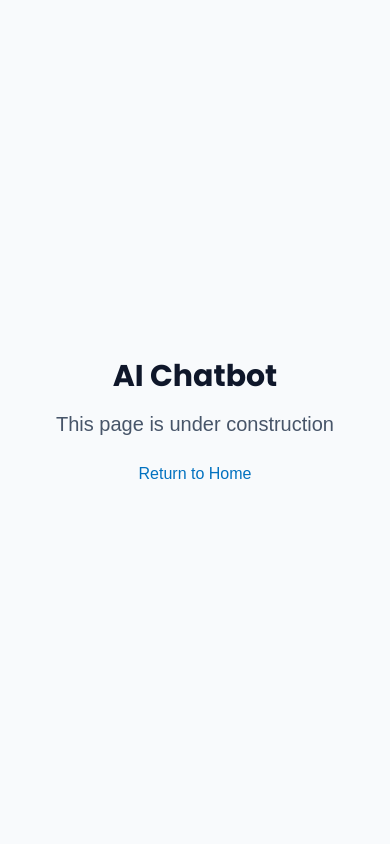
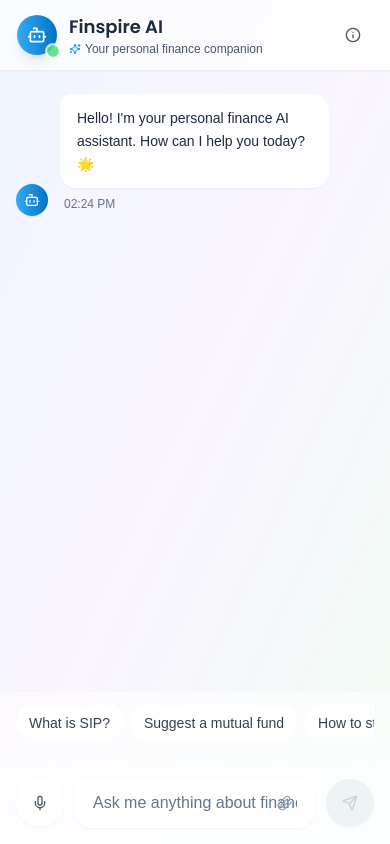
Before and after one commit to BANSHIDHARTech/finspire-genai-hub, a React (Vite) app: page /chatbot in a window 390 px wide. Built offline with nearby package versions, Linux system fonts and the light colour scheme.

Commit message:
feat: Enhance chatbot UI/UX
Implemented a modern, mobile-first chatbot interface with chat bubbles, typing indicator, voice input, quick replies, reactions, and warning banners, adhering to the specified design style and features.

```diff
--- a/src/App.tsx
+++ b/src/App.tsx
@@ -6,6 +6,7 @@ import { QueryClient, QueryClientProvider } from "@tanstack/react-query";
 import { BrowserRouter, Routes, Route } from "react-router-dom";
 import Index from "./pages/Index";
 import NotFound from "./pages/NotFound";
+import ChatInterface from "./components/chatbot/ChatInterface";
 
 // Create empty placeholder pages for navigation
 const PlaceholderPage = ({ title }: { title: string }) => (
@@ -30,7 +31,7 @@ const App = () => (
       <BrowserRouter>
         <Routes>
           <Route path="/" element={<Index />} />
-          <Route path="/chatbot" element={<PlaceholderPage title="AI Chatbot" />} />
+          <Route path="/chatbot" element={<ChatInterface />} />
           <Route path="/portfolio" element={<PlaceholderPage title="Portfolio Tracking" />} />
           <Route path="/expenses" element={<PlaceholderPage title="Expense Management" />} />
           <Route path="/learn" element={<PlaceholderPage title="Learning Resources" />} />
--- a/src/components/chatbot/ChatInterface.tsx
+++ b/src/components/chatbot/ChatInterface.tsx
@@ -1,7 +1,8 @@
 
 import React, { useState, useRef, useEffect } from 'react';
-import { Send, User, Bot, Mic, RefreshCw, Image, Paperclip, Info } from 'lucide-react';
+import { Send, User, Bot, Mic, RefreshCw, Image, Paperclip, Info, ThumbsUp, ThumbsDown, Lightbulb, AlertTriangle, Sparkles } from 'lucide-react';
 import { Button } from '@/components/ui/button';
+import { ScrollArea } from '@/components/ui/scroll-area';
 import { cn } from '@/lib/utils';
 
 interface Message {
@@ -9,21 +10,37 @@ interface Message {
   content: string;
   sender: 'user' | 'bot';
   timestamp: Date;
+  hasWarning?: boolean;
+  reactions?: {
+    thumbsUp: boolean;
+    thumbsDown: boolean;
+    lightbulb: boolean;
+  };
 }
 
 const ChatInterface = () => {
   const [messages, setMessages] = useState<Message[]>([
     {
       id: '1',
-      content: "Hello! I'm your personal finance AI assistant. How can I help you today?",
+      content: "Hello! I'm your personal finance AI assistant. How can I help you today? 🌟",
       sender: 'bot',
-      timestamp: new Date()
+      timestamp: new Date(),
+      reactions: { thumbsUp: false, thumbsDown: false, lightbulb: false }
     }
   ]);
   const [inputValue, setInputValue] = useState('');
   const [isTyping, setIsTyping] = useState(false);
+  const [isRecording, setIsRecording] = useState(false);
   const messagesEndRef = useRef<HTMLDivElement>(null);
   const inputRef = useRef<HTMLInputElement>(null);
+
+  const quickReplies = [
+    "What is SIP?",
+    "Suggest a mutual fund",
+    "How to start investing?",
+    "Emergency fund tips",
+    "Tax saving options"
+  ];
 
   useEffect(() => {
     scrollToBottom();
@@ -33,12 +50,13 @@ const ChatInterface = () => {
     messagesEndRef.current?.scrollIntoView({ behavior: 'smooth' });
   };
 
-  const handleSendMessage = () => {
-    if (!inputValue.trim()) return;
+  const handleSendMessage = (messageText?: string) => {
+    const text = messageText || inputValue;
+    if (!text.trim()) return;
 
     const userMessage: Message = {
       id: Date.now().toString(),
-      content: inputValue,
+      content: text,
       sender: 'user',
       timestamp: new Date()
     };
@@ -51,9 +69,11 @@ const ChatInterface = () => {
     setTimeout(() => {
       const botResponse: Message = {
         id: (Date.now() + 1).toString(),
-        content: getBotResponse(inputValue),
+        content: getBotResponse(text),
         sender: 'bot',
-        timestamp: new Date()
+        timestamp: new Date(),
+        hasWarning: checkForRiskyQuery(text),
+        reactions: { thumbsUp: false, thumbsDown: false, lightbulb: false }
       };
 
       setMessages(prev => [...prev, botResponse]);
@@ -61,20 +81,42 @@ const ChatInterface = () => {
     }, 1500);
   };
 
+  const checkForRiskyQuery = (input: string): boolean => {
+    const riskyKeywords = ['guaranteed returns', 'quick money', 'get rich quick', 'no risk', '100% profit'];
+    return riskyKeywords.some(keyword => input.toLowerCase().includes(keyword));
+  };
+
   const getBotResponse = (input: string): string => {
     const lowercaseInput = input.toLowerCase();
 
-    if (lowercaseInput.includes('hello') || lowercaseInput.includes('hi')) {
-      return "Hi there! How can I help with your financial questions today?";
+    if (lowercaseInput.includes('guaranteed returns') || lowercaseInput.includes('quick money')) {
+      return "⚠️ I need to warn you about 'guaranteed returns' claims. No investment can guarantee returns - all investments carry some level of risk. Let me help you understand safe investment options instead.";
+    } else if (lowercaseInput.includes('hello') || lowercaseInput.includes('hi')) {
+      return "Hi there! 👋 I'm excited to help with your financial journey. What would you like to learn about today?";
+    } else if (lowercaseInput.includes('sip')) {
+      return "Great question! 📈 SIP (Systematic Investment Plan) is a disciplined way to invest in mutual funds. You invest a fixed amount regularly, which helps with rupee-cost averaging and builds wealth over time. Would you like me to explain how to start your first SIP?";
     } else if (lowercaseInput.includes('invest') || lowercaseInput.includes('stock')) {
-      return "Investing is a great way to build wealth over time. Would you like to learn about different investment options, or do you have specific questions about stocks?";
+      return "Investing is a wonderful way to grow your wealth! 🌱 I can help you understand different options like mutual funds, stocks, and bonds. What's your risk tolerance and investment timeline?";
     } else if (lowercaseInput.includes('budget') || lowercaseInput.includes('save')) {
-      return "Creating a budget is the first step to financial success. I recommend the 50/30/20 rule: 50% for needs, 30% for wants, and 20% for savings and debt repayment. Would you like me to help you create a personalized budget plan?";
-    } else if (lowercaseInput.includes('mutual fund') || lowercaseInput.includes('sip')) {
-      return "Mutual funds pool money from many investors to buy securities. SIPs (Systematic Investment Plans) let you invest regularly in mutual funds. They're great for building wealth over time with rupee-cost averaging. Would you like to know more about how to choose the right mutual fund?";
+      return "Smart thinking! 💡 Budgeting is the foundation of financial success. I recommend the 50/30/20 rule: 50% needs, 30% wants, 20% savings. Want me to help create a personalized budget plan?";
     } else {
-      return "That's an interesting question about finance. Could you provide more details so I can give you a more specific answer?";
+      return "That's an interesting question! 🤔 Could you provide more details so I can give you the most helpful financial guidance?";
     }
+  };
+
+  const handleReaction = (messageId: string, reactionType: 'thumbsUp' | 'thumbsDown' | 'lightbulb') => {
+    setMessages(prev => prev.map(msg => {
+      if (msg.id === messageId && msg.reactions) {
+        return {
+          ...msg,
+          reactions: {
+            ...msg.reactions,
+            [reactionType]: !msg.reactions[reactionType]
+          }
+        };
+      }
+      return msg;
+    }));
   };
 
   const handleKeyDown = (e: React.KeyboardEvent) => {
@@ -84,75 +126,144 @@ const ChatInterface = () => {
     }
   };
 
-  const handleFocus = () => {
-    inputRef.current?.focus();
+  const handleMicClick = () => {
+    setIsRecording(!isRecording);
+    // TODO: Implement voice recording functionality
+  };
+
+  const formatTime = (date: Date) => {
+    return date.toLocaleTimeString([], { hour: '2-digit', minute: '2-digit' });
   };
 
   return (
-    <div className="flex flex-col h-[600px] max-h-[80vh] w-full max-w-3xl mx-auto rounded-2xl overflow-hidden border border-slate-200 bg-white shadow-md">
-      {/* Chat header */}
-      <div className="border-b border-slate-200 px-6 py-4 bg-white">
-        <div className="flex items-center">
-          <div className="w-10 h-10 rounded-lg bg-finspire-100 flex items-center justify-center text-finspire-600 mr-4">
+    <div className="flex flex-col h-screen max-h-screen w-full bg-gradient-to-br from-blue-50 via-purple-50 to-green-50">
+      {/* Header */}
+      <div className="glass-morphism border-b border-white/20 px-4 py-3 backdrop-blur-xl bg-white/70">
+        <div className="flex items-center max-w-4xl mx-auto">
+          <div className="relative">
+            <div className="w-10 h-10 rounded-full bg-gradient-to-r from-finspire-400 to-finspire-600 flex items-center justify-center text-white shadow-lg">
               <Bot size={20} />
             </div>
-          <div>
-            <h3 className="font-medium text-slate-900">Financial Assistant</h3>
-            <p className="text-xs text-slate-500">Powered by AI</p>
+            <div className="absolute -bottom-1 -right-1 w-4 h-4 bg-green-400 rounded-full border-2 border-white animate-pulse"></div>
           </div>
-          <Button
-            variant="ghost"
-            size="sm"
-            className="ml-auto rounded-full w-8 h-8 p-0 text-slate-500"
-          >
-            <Info size={16} />
+          <div className="ml-3 flex-1">
+            <h3 className="font-semibold text-slate-800 text-lg">Finspire AI</h3>
+            <p className="text-xs text-slate-600 flex items-center gap-1">
+              <Sparkles size={12} className="text-finspire-500" />
+              Your personal finance companion
+            </p>
+          </div>
+          <Button variant="ghost" size="sm" className="rounded-full w-10 h-10 p-0 text-slate-600 hover:bg-white/50">
+            <Info size={18} />
           </Button>
         </div>
       </div>
 
-      {/* Chat messages */}
-      <div className="flex-1 overflow-y-auto p-6 bg-slate-50">
-        <div className="space-y-6">
+      {/* Messages */}
+      <ScrollArea className="flex-1 px-4 py-6">
+        <div className="max-w-4xl mx-auto space-y-6">
           {messages.map((message) => (
-            <div
-              key={message.id}
-              className={cn(
-                "flex",
-                message.sender === 'user' ? "justify-end" : "justify-start"
-              )}
-            >
-              <div className="flex items-end gap-2 max-w-[80%]">
-                {message.sender === 'bot' && (
-                  <div className="flex-shrink-0 w-8 h-8 rounded-full bg-finspire-100 flex items-center justify-center text-finspire-600">
-                    <Bot size={16} />
+            <div key={message.id} className="group">
+              {/* Warning Banner */}
+              {message.hasWarning && (
+                <div className="mb-3 p-3 rounded-xl bg-amber-50 border border-amber-200 flex items-center gap-2">
+                  <AlertTriangle size={16} className="text-amber-600 flex-shrink-0" />
+                  <p className="text-sm text-amber-800">This advice might be risky. Please verify with certified financial advisors.</p>
                 </div>
               )}
-                <div
+
+              <div className={cn(
+                "flex items-end gap-3",
+                message.sender === 'user' ? "flex-row-reverse" : "flex-row"
+              )}>
+                {/* Avatar */}
+                <div className={cn(
+                  "flex-shrink-0 w-8 h-8 rounded-full flex items-center justify-center shadow-sm",
+                  message.sender === 'user'
+                    ? "bg-gradient-to-r from-slate-400 to-slate-600 text-white"
+                    : "bg-gradient-to-r from-finspire-400 to-finspire-600 text-white"
+                )}>
+                  {message.sender === 'user' ? <User size={16} /> : <Bot size={16} />}
+                </div>
+
+                {/* Message Content */}
+                <div className={cn(
+                  "max-w-[75%] sm:max-w-[60%]",
+                  message.sender === 'user' ? "items-end" : "items-start"
+                )}>
+                  <div className={cn(
+                    "px-4 py-3 rounded-2xl shadow-sm backdrop-blur-sm border transition-all duration-300 group-hover:shadow-md",
+                    message.sender === 'user'
+                      ? "bg-gradient-to-r from-finspire-500 to-finspire-600 text-white rounded-tr-md border-finspire-200"
+                      : "bg-white/80 border-white/40 text-slate-800 rounded-tl-md"
+                  )}>
+                    <p className="text-sm leading-relaxed">{message.content}</p>
+                  </div>
+
+                  {/* Message Footer */}
+                  <div className={cn(
+                    "flex items-center gap-2 mt-1 px-1",
+                    message.sender === 'user' ? "justify-end" : "justify-start"
+                  )}>
+                    <span className="text-xs text-slate-500">{formatTime(message.timestamp)}</span>
+
+                    {/* Reactions (only for bot messages) */}
+                    {message.sender === 'bot' && message.reactions && (
+                      <div className="flex items-center gap-1 opacity-0 group-hover:opacity-100 transition-opacity">
+                        <Button
+                          variant="ghost"
+                          size="sm"
                           className={cn(
-                    "px-4 py-3 rounded-2xl animate-chat-bubble",
-                    message.sender === 'user'
-                      ? "bg-finspire-500 text-white rounded-tr-none"
-                      : "bg-white border border-slate-200 text-slate-800 rounded-tl-none"
+                            "w-6 h-6 p-0 rounded-full transition-colors",
+                            message.reactions.thumbsUp
+                              ? "bg-green-100 text-green-600 hover:bg-green-200"
+                              : "hover:bg-slate-100 text-slate-400"
                           )}
+                          onClick={() => handleReaction(message.id, 'thumbsUp')}
                         >
-                  <p className="text-sm">{message.content}</p>
-                </div>
-                {message.sender === 'user' && (
-                  <div className="flex-shrink-0 w-8 h-8 rounded-full bg-slate-100 flex items-center justify-center text-slate-600">
-                    <User size={16} />
+                          <ThumbsUp size={12} />
+                        </Button>
+                        <Button
+                          variant="ghost"
+                          size="sm"
+                          className={cn(
+                            "w-6 h-6 p-0 rounded-full transition-colors",
+                            message.reactions.thumbsDown
+                              ? "bg-red-100 text-red-600 hover:bg-red-200"
+                              : "hover:bg-slate-100 text-slate-400"
+                          )}
+                          onClick={() => handleReaction(message.id, 'thumbsDown')}
+                        >
+                          <ThumbsDown size={12} />
+                        </Button>
+                        <Button
+                          variant="ghost"
+                          size="sm"
+                          className={cn(
+                            "w-6 h-6 p-0 rounded-full transition-colors",
+                            message.reactions.lightbulb
+                              ? "bg-yellow-100 text-yellow-600 hover:bg-yellow-200"
+                              : "hover:bg-slate-100 text-slate-400"
+                          )}
+                          onClick={() => handleReaction(message.id, 'lightbulb')}
+                        >
+                          <Lightbulb size={12} />
+                        </Button>
                       </div>
                     )}
                   </div>
                 </div>
+              </div>
+            </div>
           ))}
 
+          {/* Typing Indicator */}
           {isTyping && (
-            <div className="flex justify-start">
-              <div className="flex items-end gap-2 max-w-[80%]">
-                <div className="flex-shrink-0 w-8 h-8 rounded-full bg-finspire-100 flex items-center justify-center text-finspire-600">
+            <div className="flex items-end gap-3">
+              <div className="flex-shrink-0 w-8 h-8 rounded-full bg-gradient-to-r from-finspire-400 to-finspire-600 flex items-center justify-center text-white shadow-sm">
                 <Bot size={16} />
               </div>
-                <div className="px-4 py-3 rounded-2xl bg-white border border-slate-200 text-slate-800 rounded-tl-none">
+              <div className="px-4 py-3 rounded-2xl bg-white/80 border border-white/40 rounded-tl-md backdrop-blur-sm">
                 <div className="typing-indicator">
                   <span></span>
                   <span></span>
@@ -160,55 +271,91 @@ const ChatInterface = () => {
                 </div>
               </div>
             </div>
-            </div>
           )}
 
           <div ref={messagesEndRef} />
         </div>
+      </ScrollArea>
+
+      {/* Quick Replies */}
+      <div className="px-4 py-3 border-t border-white/20 bg-white/50 backdrop-blur-sm">
+        <div className="max-w-4xl mx-auto">
+          <ScrollArea className="w-full whitespace-nowrap">
+            <div className="flex gap-2 pb-2">
+              {quickReplies.map((reply, index) => (
+                <Button
+                  key={index}
+                  variant="outline"
+                  size="sm"
+                  onClick={() => handleSendMessage(reply)}
+                  className="rounded-full bg-white/80 border-white/60 text-slate-700 hover:bg-white hover:border-finspire-300 hover:text-finspire-700 whitespace-nowrap backdrop-blur-sm transition-all duration-200 hover:shadow-sm"
+                >
+                  {reply}
+                </Button>
+              ))}
+            </div>
+          </ScrollArea>
+        </div>
       </div>
 
-      {/* Input area */}
-      <div className="p-4 border-t border-slate-200 bg-white">
-        <div className="flex items-center gap-2 bg-slate-50 rounded-xl px-4 py-2 border border-slate-200 focus-within:border-finspire-300 focus-within:ring-2 focus-within:ring-finspire-100 transition-all" onClick={handleFocus}>
+      {/* Input Area */}
+      <div className="p-4 border-t border-white/20 bg-white/70 backdrop-blur-xl">
+        <div className="max-w-4xl mx-auto">
+          <div className="relative flex items-center gap-3">
+            {/* Voice Button */}
+            <Button
+              variant="ghost"
+              size="sm"
+              onClick={handleMicClick}
+              className={cn(
+                "rounded-full w-12 h-12 p-0 transition-all duration-300 border-2 backdrop-blur-sm",
+                isRecording
+                  ? "bg-red-500 text-white border-red-400 hover:bg-red-600 animate-pulse shadow-lg"
+                  : "bg-white/80 text-slate-600 border-white/60 hover:bg-finspire-50 hover:text-finspire-600 hover:border-finspire-300 shadow-sm"
+              )}
+            >
+              <Mic size={18} />
+            </Button>
+
+            {/* Input Field */}
+            <div className="flex-1 relative">
+              <div className="glass-morphism rounded-2xl border border-white/40 focus-within:border-finspire-300 focus-within:ring-2 focus-within:ring-finspire-100 transition-all duration-200 bg-white/80 backdrop-blur-sm shadow-sm">
                 <input
                   ref={inputRef}
                   type="text"
-            placeholder="Ask anything about finance..."
-            className="flex-1 bg-transparent border-none outline-none text-sm text-slate-800 placeholder:text-slate-400"
+                  placeholder="Ask me anything about finance... 💰"
+                  className="w-full px-4 py-3 bg-transparent border-none outline-none text-slate-800 placeholder:text-slate-500 rounded-2xl"
                   value={inputValue}
                   onChange={(e) => setInputValue(e.target.value)}
                   onKeyDown={handleKeyDown}
                 />
-          <div className="flex items-center gap-1">
+                <div className="absolute right-3 top-1/2 -translate-y-1/2 flex items-center gap-1">
                   <Button
                     variant="ghost"
                     size="sm"
-              className="text-slate-400 hover:text-slate-600 rounded-full w-8 h-8 p-0"
+                    className="text-slate-400 hover:text-slate-600 rounded-full w-8 h-8 p-0 transition-colors"
                     type="button"
                   >
                     <Paperclip size={16} />
                   </Button>
+                </div>
+              </div>
+            </div>
+
+            {/* Send Button */}
             <Button
-              variant="ghost"
               size="sm"
-              className="text-slate-400 hover:text-slate-600 rounded-full w-8 h-8 p-0"
+              onClick={() => handleSendMessage()}
+              disabled={!inputValue.trim()}
+              className={cn(
+                "rounded-full w-12 h-12 p-0 transition-all duration-300 shadow-sm",
+                !inputValue.trim()
+                  ? "bg-slate-200 text-slate-400 cursor-not-allowed hover:bg-slate-200"
+                  : "bg-gradient-to-r from-finspire-500 to-finspire-600 text-white hover:from-finspire-600 hover:to-finspire-700 shadow-lg hover:shadow-xl transform hover:scale-105"
+              )}
               type="button"
             >
-              <Mic size={16} />
-            </Button>
-            <Button
-              size="sm"
-              className={cn(
-                "rounded-full w-8 h-8 p-0 ml-1",
-                !inputValue.trim()
-                  ? "bg-slate-200 text-slate-400 cursor-not-allowed hover:bg-slate-200"
-                  : "bg-finspire-500 text-white hover:bg-finspire-600"
-              )}
-              onClick={handleSendMessage}
-              disabled={!inputValue.trim()}
-              type="button"
-            >
-              <Send size={14} />
+              <Send size={16} />
             </Button>
           </div>
         </div>
```
Lines whose indentation alone changed are shown as unchanged.
